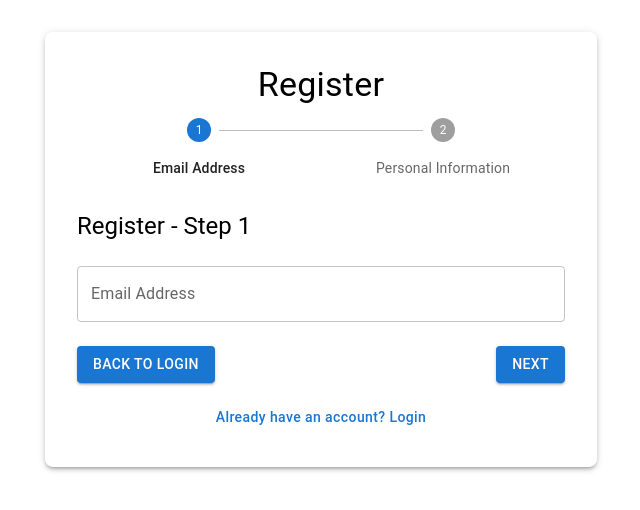
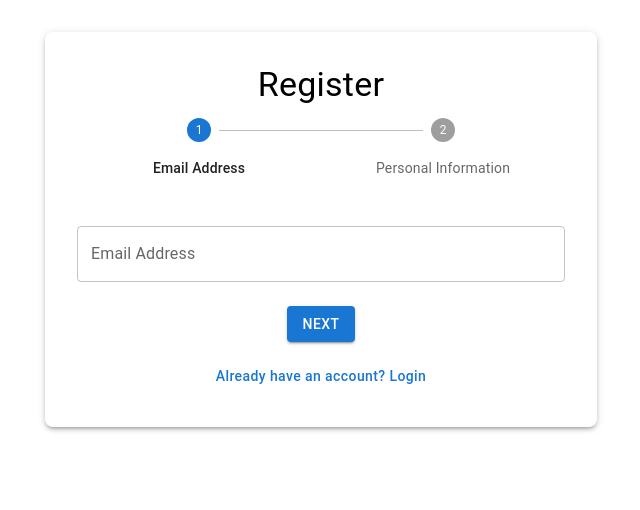
Before and after one commit to ScreamingOpossum/coca-cola-addicktion, a React (Create React App) app in the folder frontend/: page /register in a window 1280 px wide. Shown: the top 510 px of the page, without its empty margins (319-959 px from the left). Built offline with nearby package versions, Linux system fonts and the light colour scheme.

Commit message:
refactor: Removed title in StepOne and centered 'Next' button for a cleaner layout

```diff
--- a/frontend/src/components/StepOne.js
+++ b/frontend/src/components/StepOne.js
@@ -3,15 +3,11 @@ import {
     TextField,
     Button,
     Box,
-    Typography,
     Snackbar,
     Alert,
 } from "@mui/material";
-import { useNavigate } from "react-router-dom";
 
 const StepOne = ({ formData, handleChange, handleNext }) => {
-    const navigate = useNavigate(); // React Router hook for navigation
-
     // Snackbar States
     const [openSnackbar, setOpenSnackbar] = useState(false); // Controls visibility
     const [snackbarMessage, setSnackbarMessage] = useState(""); // Snackbar text
@@ -38,11 +34,6 @@ const StepOne = ({ formData, handleChange, handleNext }) => {
 
     return (
         <Box>
-            {/* Title */}
-            <Typography variant="h5" gutterBottom>
-                Register - Step 1
-            </Typography>
-
             {/* Email Input */}
             <TextField
                 fullWidth
@@ -55,18 +46,8 @@ const StepOne = ({ formData, handleChange, handleNext }) => {
                 variant="outlined"
             />
 
-            {/* Navigation Buttons */}
-            <Box sx={{ display: "flex", justifyContent: "space-between", marginTop: 2 }}>
-                {/* Back to Login Button */}
-                <Button
-                    variant="contained" // Same as Next button
-                    color="primary"    // Same color as Next button
-                    onClick={() => navigate("/login")} // Navigate back to login
-                >
-                    Back to Login
-                </Button>
-
-                {/* Next Button */}
+            {/* Next Button Centered */}
+            <Box sx={{ display: "flex", justifyContent: "center", marginTop: 2 }}>
                 <Button variant="contained" color="primary" onClick={handleProceed}>
                     Next
                 </Button>
```
